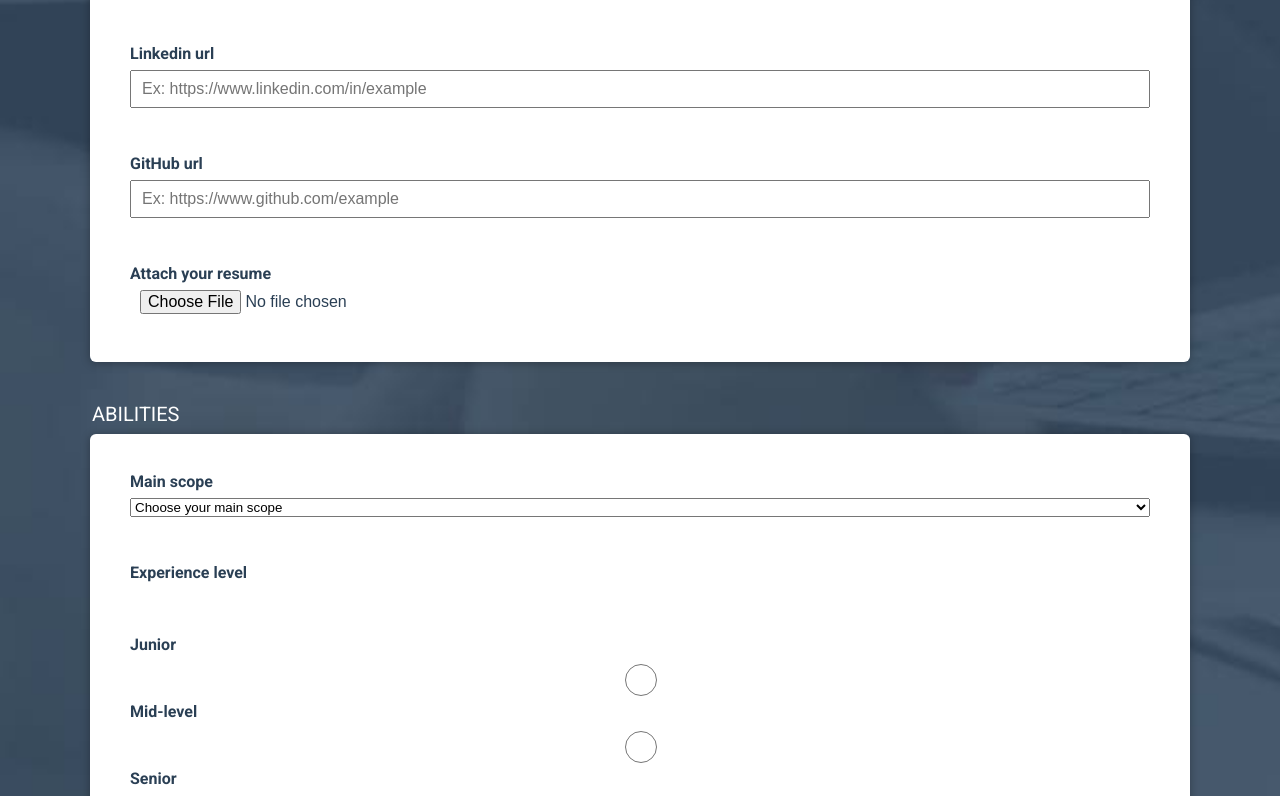
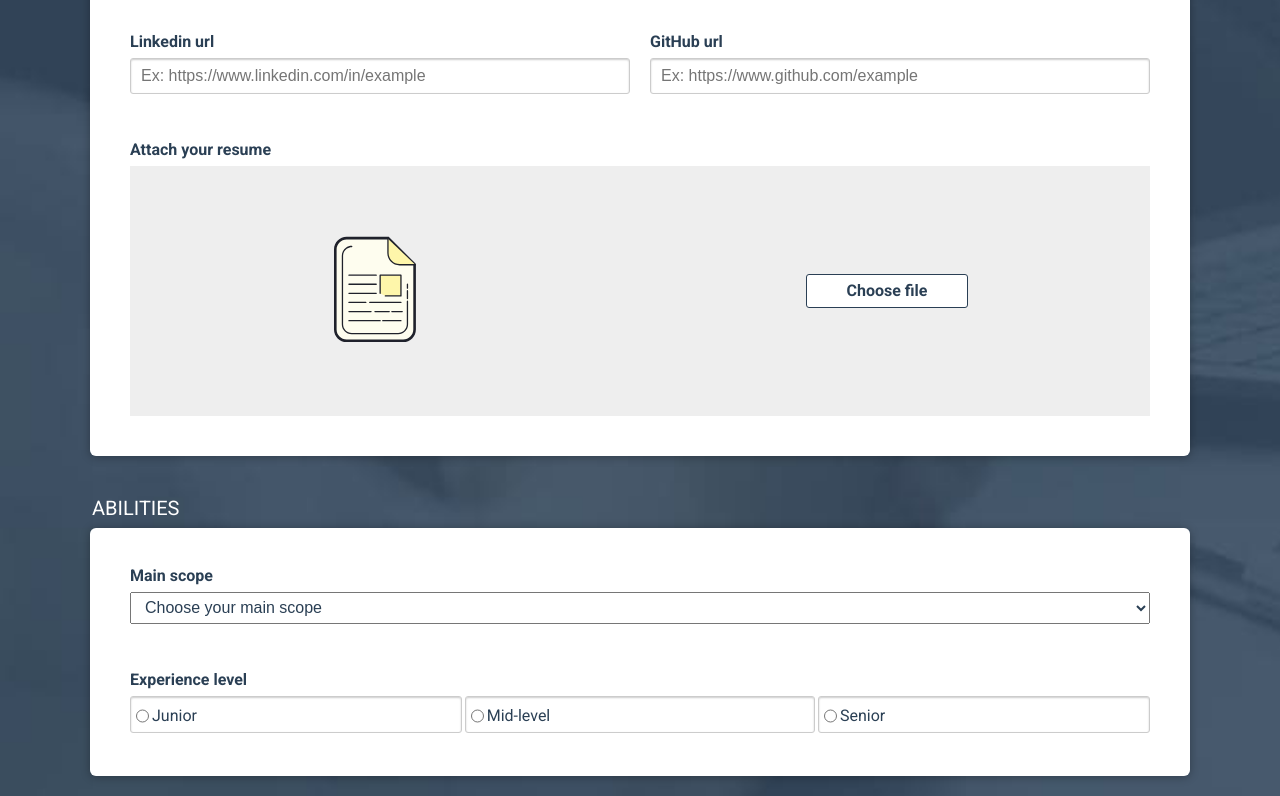
Before and after one commit to HigorR456/dog-finds, a Next.js app: page /edit in a window 1280 px wide. Shown: the part 1060-1856 px from the top of the page. Built offline with nearby package versions, Linux system fonts and the light colour scheme.

Commit message:
Update edit page
Update Styles, added more inputs

```diff
--- a/src/pages/edit/index.tsx
+++ b/src/pages/edit/index.tsx
@@ -99,6 +99,7 @@ const index = () => {
                     />
                   </label>
 
+                  <div className='links-wrap'>
                     <label htmlFor="linkedinlink">Linkedin url
                       <input
                         type="text"
@@ -118,8 +119,13 @@ const index = () => {
                         value=""
                       />
                     </label>
+                  </div>
 
-                  <label htmlFor="resume">Attach your resume
+                  <div>
+                    <label>Attach your resume</label>
+                      <div className='attach-resume-wrap'>
+                        <img src='/attach-resume.svg' alt='attach-resume'></img>
+                        <label htmlFor="resume">Choose file
                           <input
                             type="file"
                             id="resume"
@@ -127,6 +133,9 @@ const index = () => {
                             value=""
                           />
                         </label>
+                      </div>
+                  </div>
+
               </fieldset>
 
               <fieldset className='abilities'>
@@ -144,39 +153,42 @@ const index = () => {
                     </select>
                   </label>
 
-                  <label htmlFor="experience">Experience level</label>
+                  <div>
+                    <label htmlFor="experience">Experience level
                       <input type='hidden' />
+                    </label>
 
-                  <div className=' '>
+                    <div className='experience-options'>
                       <label htmlFor='junior'>
-                      Junior
                         <input
                           type="radio"
                           id="junior"
                           name="experience"
                           value=""
                         />
+                        Junior
                       </label>
 
                       <label htmlFor='mid'>
-                      Mid-level
                         <input
                           type="radio"
                           id="mid"
                           name="experience"
                           value=""
                         />
+                        Mid-level
                       </label>
 
                       <label htmlFor='senior'>
-                      Senior
                         <input
                           type="radio"
                           id="senior"
                           name="experience"
                           value=""
                         />
+                        Senior
                       </label>
+                    </div>
                   </div>
 
               </fieldset>
--- a/src/styles/edit.scss
+++ b/src/styles/edit.scss
@@ -49,9 +49,22 @@
                     flex-direction: column;
 
                     input {
+                        border: 1px solid #ccc;
+                        box-shadow: 0 1px 2px 0 #ccc inset;
+                        border-radius: 3px;
                         height: 32px;
                         font-size: 16px;
                         padding-left: 10px;
+                    }
+                }
+
+                select {
+                    padding-left: 10px;
+                    font-size: 16px;
+                    height: 32px;
+                    color: #2a3f54;
+                    option {
+                        color: #2a3f54;
                     }
                 }
             }
@@ -120,7 +133,84 @@
                     }
                 }
             }
+
+            .introduction {
+                .links-wrap {
+                    display: grid;
+                    grid-template-columns: auto auto;
+                    gap: 20px;
+
+                    @media all and (max-width: 620px) {
+                        grid-template-columns: auto;
+                    }
+                }
+
+                .attach-resume-wrap {
+                    display: flex;
+                    justify-content: center;
+                    align-items: center;
+                    background: #eee;
+                    height: 250px;
+
+                    @media all and (max-width: 620px) {
+                        flex-direction: column;
+                    }
+
+                    img {
+                        margin: auto;
+                    }
+
+                    label {
+                        display: flex;
+                        flex-direction: column;
+                        text-align: center;
+
+                        background: white;
+                        width: 160px;
+                        line-height: 32px;
+                        margin: auto;
+                        border-radius: 3px;
+                        border: 1px solid #2a3f54;
+
+                        cursor: pointer;
+                    }
+
+                    input {
+                        display: none;
+                    }
+                }
+            }
+
+            .abilities {
+                .experience-options {
+                    display: grid;
+                    grid-template-columns: auto auto auto;
+                    gap: 3px;
+
+                    @media all and (max-width: 620px) {
+                        grid-template-columns: auto;
+                    }
+                    label {
+                        align-items: flex-end;
+                        font-weight: 400;
+                        line-height: 32px;
+                        font-size: 16px;
+                        margin-bottom: 3px;
+                        border-radius: 3px;
+                        flex-direction: row;
+
+                        border: 1px solid #ccc;
+                        box-shadow: 0 1px 2px 0 #ccc inset;
+
+                        input {
+                            box-shadow: none;
+                            height: 32px;
+                            font-size: 16px;
+                            padding-left: 10px;
+                        }
+                    }
+                }
+            }
         }
     }
-
 }
```
Also changed, not shown: public/attach-resume.svg (added). Lines whose indentation alone changed are shown as unchanged.
